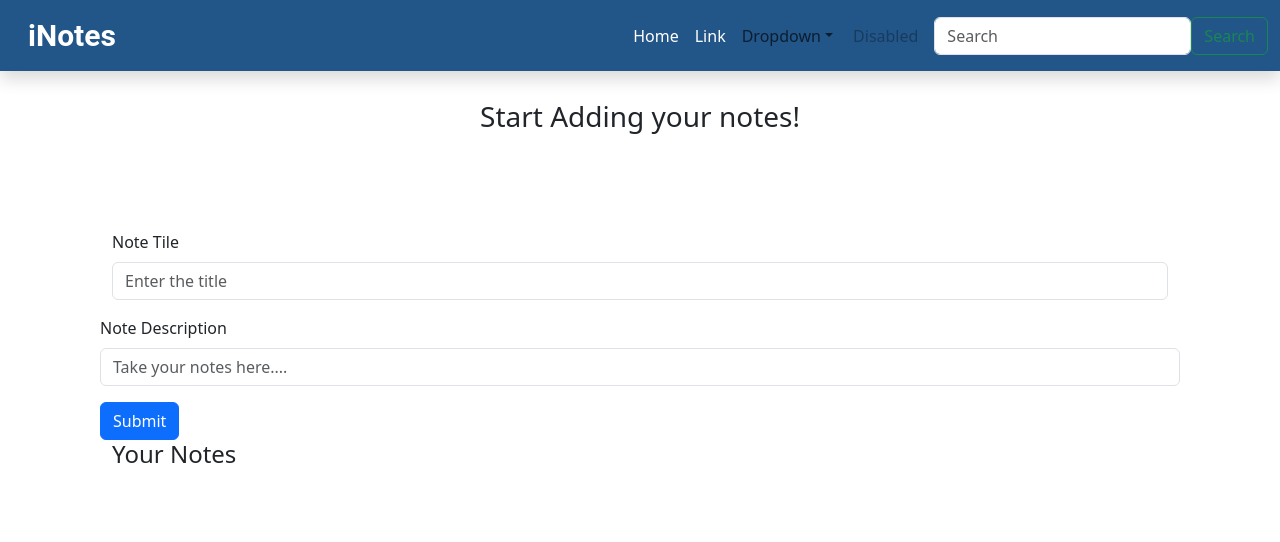
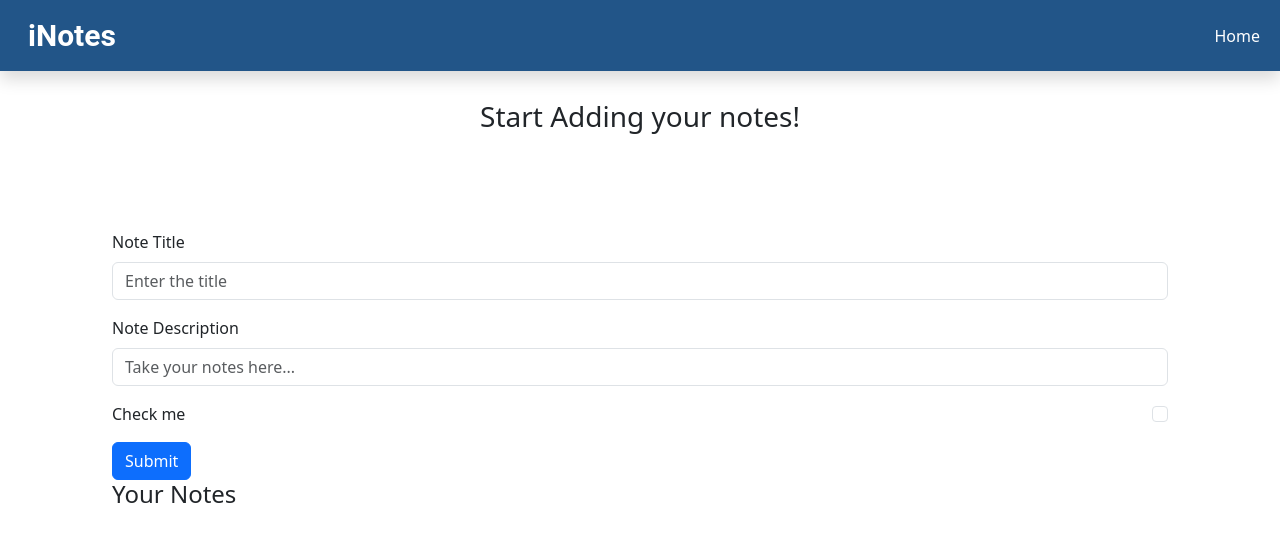
Before and after one commit to Yajanth/inotes, a FastAPI app: page / in a window 1280 px wide. Shown: the top 542 px of the page. Run offline with FastAPI, Linux system fonts and the light colour scheme; data that the repository does not hold is empty.

Commit message:
final submission

```diff
--- a/templates/index.html
+++ b/templates/index.html
@@ -9,7 +9,6 @@
   <!-- Bootstrap CSS -->
   <link rel="stylesheet" href="https://cdn.jsdelivr.net/npm/bootstrap@5.3.3/dist/css/bootstrap.rtl.min.css"
     integrity="sha384-dpuaG1suU0eT09tx5plTaGMLBsfDLzUCCUXOY2j/LSvXYuG6Bqs43ALlhIqAJVRb" crossorigin="anonymous">
-
   <style>
     body {
       margin: 100px;
@@ -18,10 +17,7 @@
   </style>
   <link href="static/css/style.css" rel="stylesheet">
 </head>
-
 <body>
-
-
   <header class='site-header'>
     <nav class="navbar navbar-expand-lg shadow fixed-top"
       style="background-color: #258; box-shadow: 0 2px 4px rgba(0, 0, 0, 0.1);">
@@ -39,60 +35,40 @@
             <li class="nav-item">
               <a class="nav-link active" aria-current="page" href="#" style="color: #ffffff;">Home</a>
             </li>
-            <li class="nav-item">
-              <a class="nav-link" href="#" style="color: #ffffff;">Link</a>
-            </li>
-            <li class="nav-item dropdown">
-              <a class="nav-link dropdown-toggle" href="#" role="button" data-bs-toggle="dropdown"
-                aria-expanded="false">
-                Dropdown
-              </a>
-              <ul class="dropdown-menu">
-                <li><a class="dropdown-item" href="#" style="color: #ffffff;">Action</a></li>
-                <li><a class="dropdown-item" href="#">Another action</a></li>
-                <li>
-                  <hr class="dropdown-divider">
-                </li>
-                <li><a class="dropdown-item" href="#">Something else here</a></li>
-              </ul>
-            </li>
-            <li class="nav-item">
-              <a class="nav-link disabled" aria-disabled="true">Disabled</a>
-            </li>
-          </ul>
-          <form class="d-flex" role="search">
-            <input class="form-control me-2" type="search" placeholder="Search" aria-label="Search">
-            <button class="btn btn-outline-success" type="submit">Search</button>
-          </form>
         </div>
       </div>
     </nav>
   </header>
   <h3 align=center>Start Adding your notes!</h3>
-  <div class="container mt-5 pt-5">
+      <div class="container mt-5 pt-5">
     <form action="/" method="post">
       <div class="mb-3">
-        <label for="title" class="form-label">Note Tile</label>
-        <input type='text' class="form-control" name="title" placeholder="Enter the title"></input></div>
+        <label for="title" class="form-label">Note Title</label>
+        <input type="text" class="form-control" name="title" placeholder="Enter the title">
       </div>
       <div class="mb-3">
         <label for="desc" class="form-label">Note Description</label>
-        <input type="text" class="form-control" name="desc" placeholder="Take your notes here...." rows="5"></input>
+        <input class="form-control" name="desc" placeholder="Take your notes here..." ></textarea>
       </div>
+      <div class="mb-3 form-check">
+        <input type="checkbox" class="form-check-input" name="important" id="exampleCheck1">
+        <label class="form-check-label" for="exampleCheck1">Check me</label>
+      </div>
+      <button type="submit" class="btn btn-primary">Submit</button>
+    </form>
+  </div>
 
 
 
-      <button type="submit" class="btn btn-primary">Submit</button>
 
-    </form>
 
-  </div>
-  <div class="container">
+    <div class="container">
 
     <h4>Your Notes</h4>
     {% for item in newdocs %}
     <div>
-      {{item.notes}}
+        {{item.title}} : {{item.desc}}
+
     </div>
     {% endfor %}
   </div>
```
Also changed, not shown: routes/note.py (+9 -3 lines).
